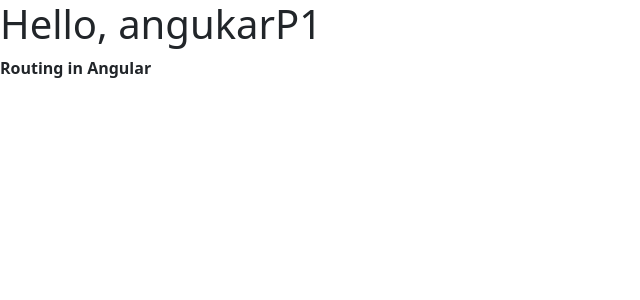
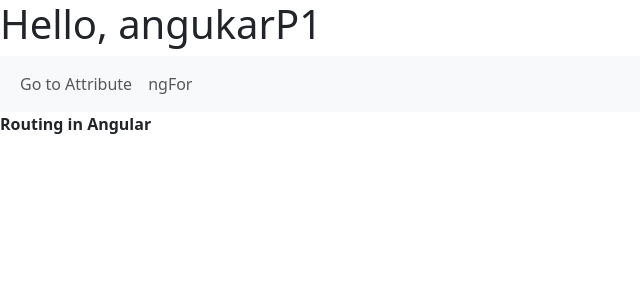
Before and after one commit to akshayrakhunde01/Anuglar, an Angular app: page / in a window 1280 px wide. Shown: the top 300 px of the page, without its empty margins (0-640 px from the left). Built offline with nearby package versions, Linux system fonts and the light colour scheme.

Commit message:
Add navigation links to the app component and update imports for routing

```diff
--- a/src/app/app.component.html
+++ b/src/app/app.component.html
@@ -17,7 +17,19 @@
     <div class="body">
 
       <h1>Hello, {{ title }}</h1>
+      <nav class="navbar navbar-expand-sm bg-light">
+        <div class="container-fluid">
+          <ul class="navbar-nav">
+            <li class="nav-item">
+              <a class="nav-link" href="#" routerLink="ngFor">Go to Attribute</a>
+            </li>
+            <li class="nav-item">
+              <a class="nav-link" href="#">ngFor</a>
+            </li>
 
+          </ul>
+        </div>
+      </nav>
       <!-- <app-databinding></app-databinding> -->
       <b>Routing in Angular</b>
       <!-- <app-structural-directive></app-structural-directive>
--- a/src/app/app.component.ts
+++ b/src/app/app.component.ts
@@ -1,12 +1,12 @@
 import { Component } from '@angular/core';
-import { RouterOutlet } from '@angular/router';
+import { RouterLink, RouterOutlet } from '@angular/router';
 import { DatabindingComponent } from './components/databinding/databinding.component';
 import { StructuralDirectiveComponent } from './components/structural-directive/structural-directive.component';
 import { AttributeDirectiveComponent } from './components/attribute-directive/attribute-directive.component';
 
 @Component({
   selector: 'app-root',
-  imports: [RouterOutlet,],
+  imports: [RouterOutlet,RouterLink],
   templateUrl: './app.component.html',
   styleUrl: './app.component.css'
   // DatabindingComponent,StructuralDirectiveComponent,AttributeDirectiveComponent
```
